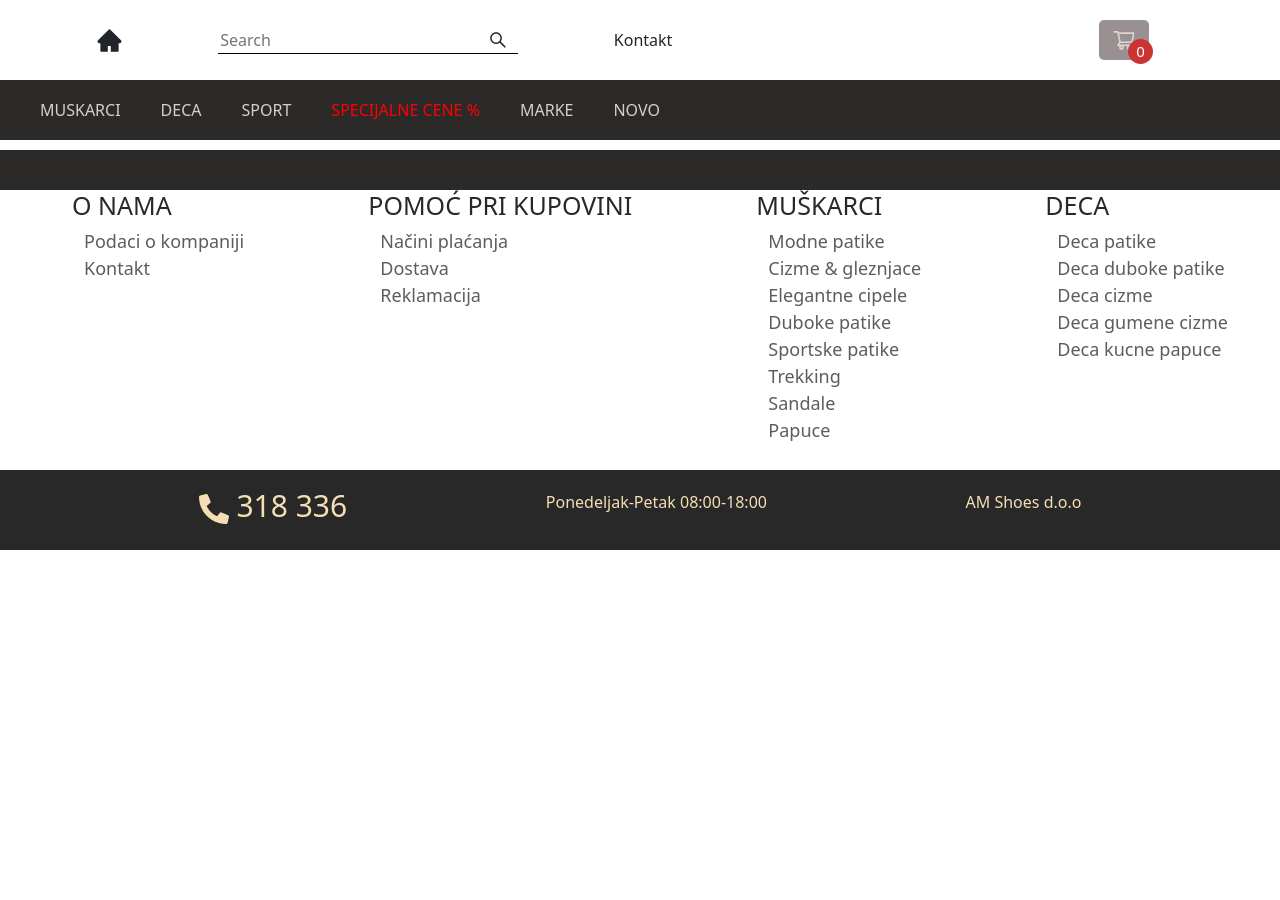
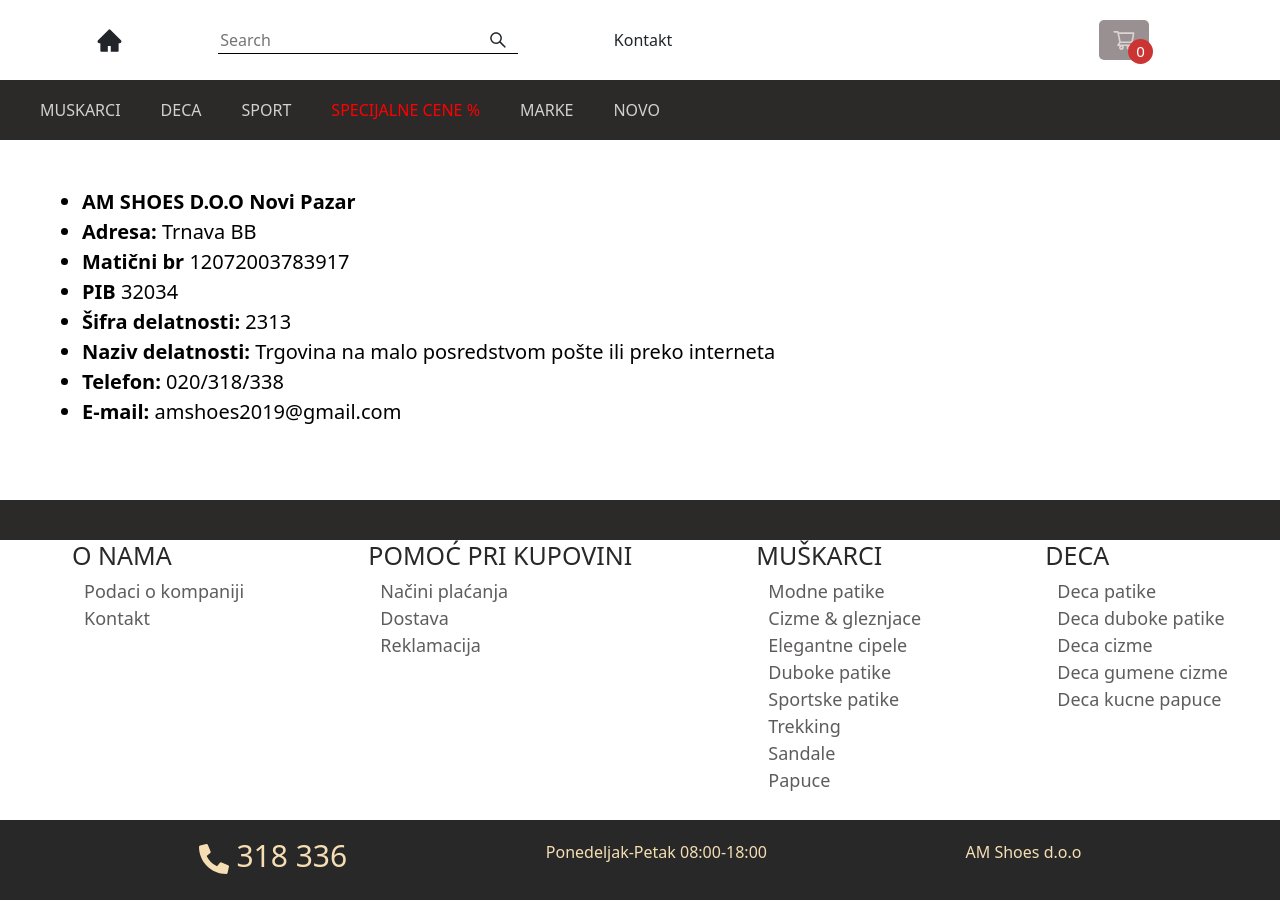
Before and after one commit to AminSalkovic/Shoe-store, a React (Vite) app: page /podaci/o/kompaniji in a window 1280 px wide. Before the commit the page ends 800 px from the top, so only its background shows below. Built offline with nearby package versions, Linux system fonts and the light colour scheme.

Commit message:
compani/data

```diff
--- a/src/App.tsx
+++ b/src/App.tsx
@@ -35,6 +35,7 @@ import KidsRubberBoots from './components/pages/kids/categories/KidsRubberBoots'
 import KidsHomeSlippers from './components/pages/kids/categories/KidsHomeSlippers'
 import Footer from './components/footer/Footer'
 import Contact from './components/pages/Contact'
+import CompaniData from './components/pages/CompaniData'
 
 
 function App() {
@@ -51,6 +52,7 @@ function App() {
       <Route path='/deca' element={<Kids/>}/>
       <Route path='/Specijalne-cene' element={<SpecialPrices/>}/>
       <Route path='/Marke' element={<Brends/>}/>
+      <Route path='/podaci/o/kompaniji' element={<CompaniData/>}/>
       <Route path='/marke/adidas' element={<Adidas/>}/>
       <Route path='/marke/nike' element={<Nike/>}/>
       <Route path='/marke/fila' element={<Fila/>}/>
--- a/src/components/Navbar.tsx
+++ b/src/components/Navbar.tsx
@@ -25,12 +25,12 @@ const Navbar = () => {
     <div className='navbar2'>
             <Link to='/Muskarci'
             onClick={closeMenDropdown}
-            onMouseEnter={openMenDropdown}>
+            onMouseOver={openMenDropdown}>
                 MUSKARCI
             </Link>
             <Link to='/Deca'
              onClick={closeKidsDrodown}
-             onMouseEnter={openKidsDropdown}>
+             onMouseOver={openKidsDropdown}>
                  DECA
             </Link>
             <Link to='/Sport'>
@@ -39,7 +39,7 @@ const Navbar = () => {
             <Link  to='/Specijalne-cene' style={{color:'red'}}>
                 SPECIJALNE CENE %
             </Link>
-            <Link to='/Marke' onMouseEnter={openBrendDropDown}>
+            <Link to='/Marke'  onMouseOver={openBrendDropDown}>
                 MARKE
             </Link>
             <Link to='/Novo'>
--- /dev/null
+++ b/src/components/pages/CompaniData.css
@@ -0,0 +1,16 @@
+.compani-data{
+    margin-left: 50px;
+    height: 350px;
+    display: flex;
+    flex-direction: column;
+    justify-content: center;
+}
+.compani-data li{
+    color: black;
+    font-size: 20px;
+    font-weight:700 ;
+}
+.compani-data span{
+    font-weight: 300;
+    color: rgb(0, 0, 0);
+}
--- /dev/null
+++ b/src/components/pages/CompaniData.tsx
@@ -0,0 +1,20 @@
+import './CompaniData.css'
+
+const CompaniData = () => {
+  return (
+    <div className='compani-data'>
+        <ul>
+            <li>AM SHOES D.O.O Novi Pazar</li>
+            <li>Adresa: <span>Trnava BB</span></li>
+            <li>Matični br <span>12072003783917</span></li>
+            <li>PIB <span>32034</span></li>
+            <li>Šifra delatnosti: <span>2313</span></li>
+            <li>Naziv delatnosti: <span>Trgovina na malo posredstvom pošte ili preko interneta</span></li>
+            <li>Telefon: <span>020/318/338</span></li>
+            <li>E-mail: <span>amshoes2019@gmail.com</span></li>
+        </ul>
+    </div>
+  )
+}
+
+export default CompaniData
```
